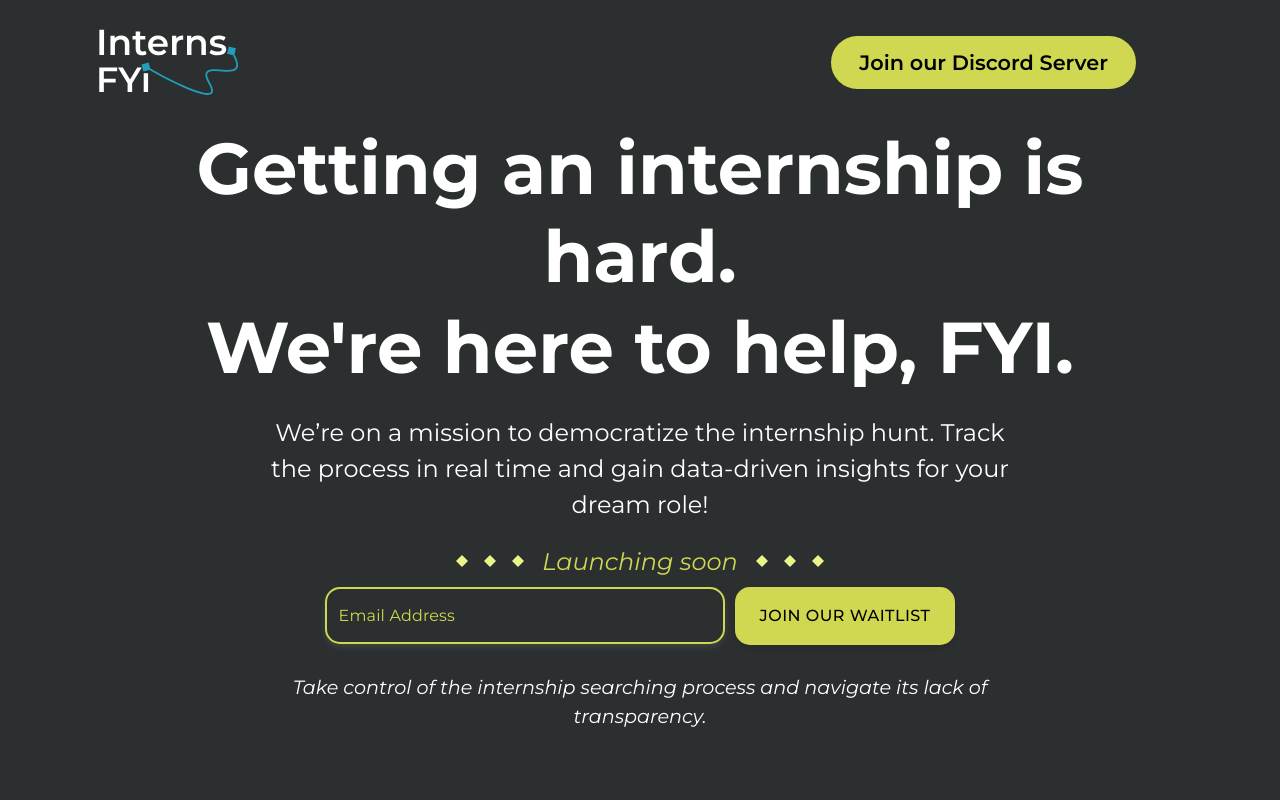
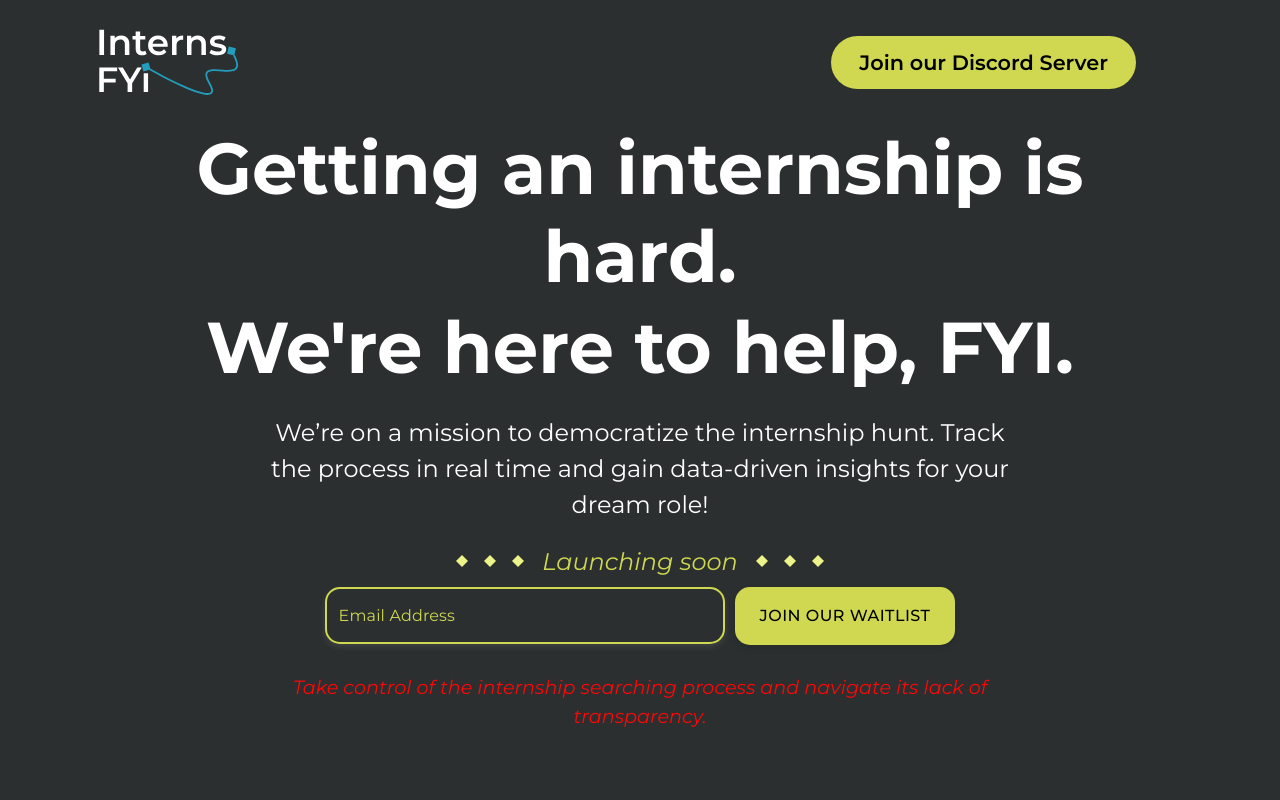
Before and after one commit to CharlesJoseph2003/Mailing_List_Demo, a React (Create React App) app: page / in a window 1280 px wide. Shown: the top 800 px of the page. Built offline with nearby package versions, Linux system fonts and the light colour scheme.

Commit message:
color change

```diff
--- a/src/Css/Footer.css
+++ b/src/Css/Footer.css
@@ -12,7 +12,7 @@
   .footer-statement {
     font-size: 1.2rem; /* Adjust the font size as needed */
     font-weight: 400; /* Normal font weight */
-    color: #ffffff; /* Adjust the color as needed */
+    color: #fd0707; /* Adjust the color as needed */
     line-height: 1.5; /* Adjust the line height for readability */
     font-style: italic;
   }
```
